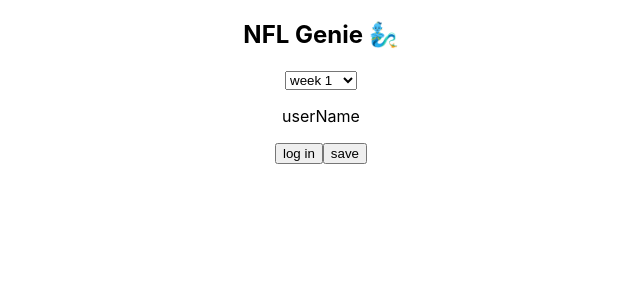
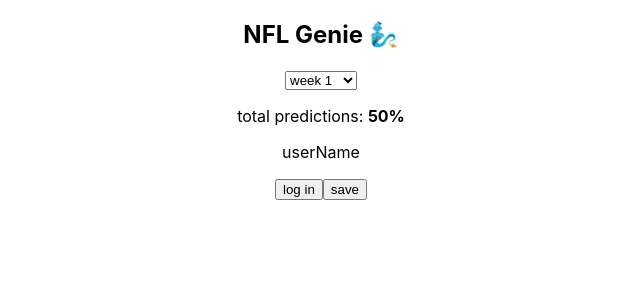
Before and after one commit to NFLgenie/FE_nfl_genie, a React (Create React App) app: page / in a window 1280 px wide. Shown: the top 300 px of the page, without its empty margins (319-959 px from the left). Built offline with nearby package versions, Linux system fonts and the light colour scheme.

Commit message:
Add prediction %

```diff
--- a/src/components/NavHeader/NavHeader.js
+++ b/src/components/NavHeader/NavHeader.js
@@ -13,14 +13,14 @@ const NavHeader = () => {
     <section className='nav-outer-container'>
       <h1>NFL Genie 🧞‍♂️</h1>
       <select className='week-drop-box'>
-        { buildWeeks().map(week => <option key={week} >week {week}</option>) }
+        { buildWeeks().map(week => <option key={week}>week {week}</option>) }
       </select>
+      <p>total predictions: <strong>50%</strong></p>
       <p>userName</p>
       <button className='login-button'>log in</button>
       <button className='save-button'>save</button>
     </section>
   )
-
 }
 
 export default NavHeader;
```
